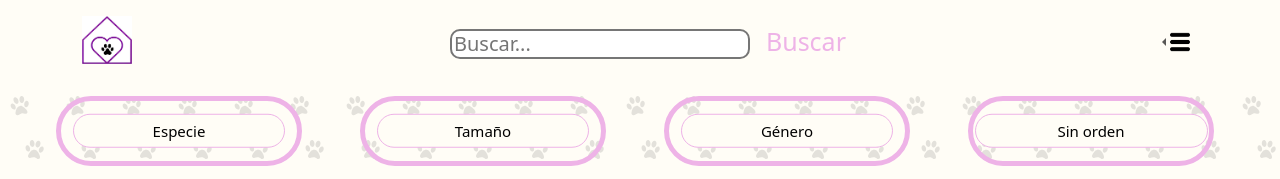
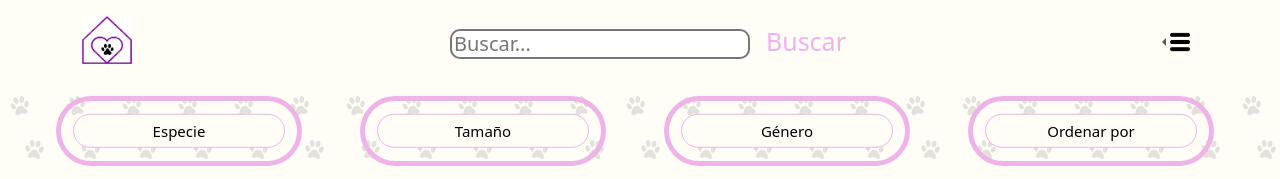
Before and after one commit to RieraAndres/Henry_PF, a React (Create React App) app in the folder Client/: page /home in a window 1280 px wide. Shown: the top 179 px of the page. Built offline with nearby package versions, Linux system fonts and the light colour scheme; no server answers.

Commit message:
Cambio ordenado

```diff
--- a/Client/src/Components/filters/filterAndSort.jsx
+++ b/Client/src/Components/filters/filterAndSort.jsx
@@ -1,5 +1,5 @@
-import React, {useState} from 'react';
-import { Form, Row, Col, Button } from 'react-bootstrap';
+import React from 'react';
+import { Form, Row, Col } from 'react-bootstrap';
 import { useDispatch, useSelector } from 'react-redux';
 import { setFilter, setOrden, applyFilters } from '../../Redux/Actions';
 import styles from "../filters/Filter.module.css";
@@ -8,47 +8,38 @@ const FiltersComponent = ({setCurrentPage , setActivePage}) => {
   const dispatch = useDispatch();
   const { filters, orden } = useSelector((state) => state);
 
-  // Utilizamos useState para controlar el valor seleccionado del dropdown de orden
-  const [ordenValue, setOrdenValue] = useState(`${orden.orden_age}-${orden.orden_name}`);
-
   const handleFilterChange = (filterName, value) => {
     dispatch(setFilter({ ...filters, [filterName]: value }));
   };
 
-  const handleOrdenChange = (value) => {
-    // Actualizamos el estado local y el valor seleccionado del dropdown
-    setOrdenValue(value);
-    // Descomponemos el valor en orden_age y orden_name
-    const [orden_age, orden_name] = value.split('-');
-    dispatch(setOrden({ orden_age, orden_name }));
+  const handleOrdenChange = (ordenName, value) => {
+    dispatch(setOrden({ ...orden, [ordenName]: value }));
   };
 
   const handleApplyFilters = (event) => {
-    event.preventDefault();
-    dispatch(applyFilters(filters, ordenValue)); // Utilizamos ordenValue
-    setCurrentPage(1);
-    setActivePage(1);
+    event.preventDefault()
+    dispatch(applyFilters(filters, orden));
+    setCurrentPage(1)
+    setActivePage(1)
   };
 
   const resetFilter = (event) => {
-    event.preventDefault();
+    event.preventDefault()
     // Restablece los filtros y el orden al estado inicial
-    setOrdenValue('');
-    dispatch(setFilter({ size: '', gender: '', specie: '' }));
-    dispatch(setOrden({ orden_age: '', orden_name: '' }));
+    dispatch(setFilter({ specie: '', size: '', gender: '' }));
+    dispatch(setOrden({ orden: '' }));
     // Aplica los filtros y orden iniciales
-    dispatch(applyFilters({ size: '', gender: '', specie: '' }, { orden_age: '', orden_name: '' }));
+    dispatch(applyFilters({ specie: '', size: '', gender: '' }, { orden: '' }));
     setCurrentPage(1);
     setActivePage(1);
-  };
+  }
 
   return (
     <Form>
       <Row className={styles.filterButtonRow}>
         <Col className={styles.filtros}>
           <div className={styles.filterButton}>
-              <select className={styles.filterButtonInner} value={filters.specie} onChange={(e) => handleFilterChange('specie', e.target.value)}
-              >
+              <select className={styles.filterButtonInner} value={filters.specie} onChange={(e) => handleFilterChange('specie', e.target.value)}>
                 <option value="">Especie</option>
                 <option value="Perro">Perro</option>
                 <option value="Gato">Gato</option>
@@ -77,32 +68,25 @@ const FiltersComponent = ({setCurrentPage , setActivePage}) => {
         </Col>
         <Col>
         <div className={styles.filterButton}>
-        <select
-              className={styles.filterButtonInner}
-              value={ordenValue} // Utilizamos el valor del estado local
-              onChange={(e) => handleOrdenChange(e.target.value)}
-            >
-              <option value="">Sin orden</option>
-              <option value="ASC-ASC">Menor Edad y Ascendente A-Z</option>
-              <option value="ASC-DESC">Menor Edad y Descendente Z-A</option>
-              <option value="DESC-ASC">Mayor Edad y Ascendente A-Z</option>
-              <option value="DESC-DESC">Mayor Edad y Descendente Z-A</option>
+            <select className={styles.filterButtonInner} value={orden.orden} onChange={(e) => handleOrdenChange('orden', e.target.value)}>
+              <option value="">Ordenar por</option>
+              <option value="name-ASC">Ascendente A-Z</option>
+              <option value="name-DESC">Descendente Z-A</option>
+              <option value="age-ASC">Edad Menor</option>
+              <option value="age-DESC">Edad Mayor</option>
             </select>
           </div>
         </Col>
         {/* <Col>
         <div className={styles.filterButton}>
             <select className={styles.filterButtonInner} value={orden.orden_name} onChange={(e) => handleOrdenChange('orden_name', e.target.value)}>
-              <option value="">Ordenar por nombre</option>
-              <option value="ASC">Ascendente A-Z</option>
-              <option value="DESC">Descendente Z-A</option>
             </select>
           </div>
         </Col> */}
         <Row className={styles.filterButtonRow}></Row>
         <Col>
-          <button variant='primary' onClick={handleApplyFilters} className={styles.filterButtonFiltrar} >Filtrar</button>
-          <button variant='primary' onClick={resetFilter} className={styles.filterButtonFiltrar} >Restablecer</button>
+          <button onClick={handleApplyFilters} className={styles.filterButtonFiltrar} >Filtrar</button>
+          <button onClick={resetFilter} className={styles.filterButtonFiltrar} >Restablecer</button>
         </Col>
       </Row>
     </Form>
--- a/Client/src/Redux/Actions.js
+++ b/Client/src/Redux/Actions.js
@@ -92,7 +92,7 @@ export const setOrden = (ordenData) => {
 export const applyFilters = (filters, orden) => {
   return async function (dispatch) {
     try {
-      const queryString = `specie=${filters.specie}&size=${filters.size}&gender=${filters.gender}&orden=${orden}`;
+      const queryString = `specie=${filters.specie}&size=${filters.size}&gender=${filters.gender}&orden=${orden.orden}`;
       const response = await axios.get(`http://localhost:3001/mascotas/filter?${queryString}`, {
         ...filters,
         ...orden,
```
Also changed, not shown: 1 other file (tests, documents, lock files or other folders).
